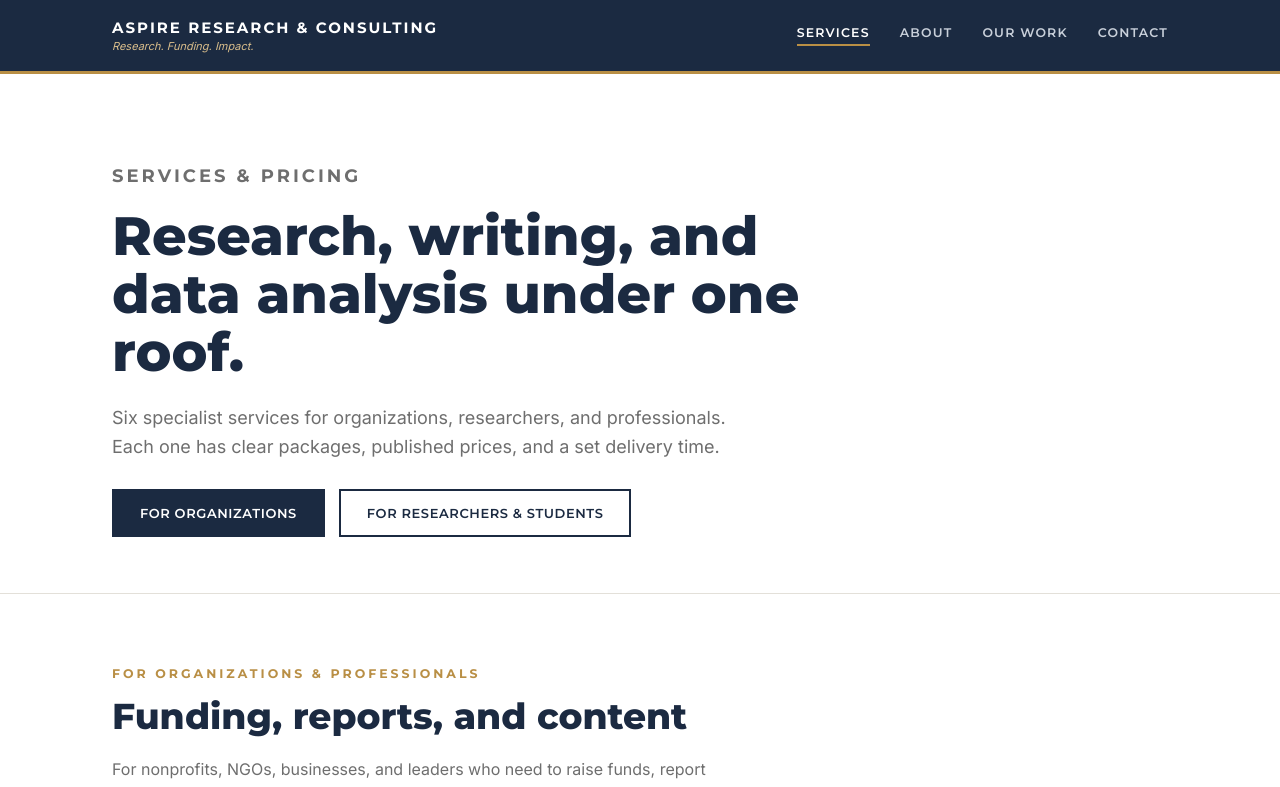
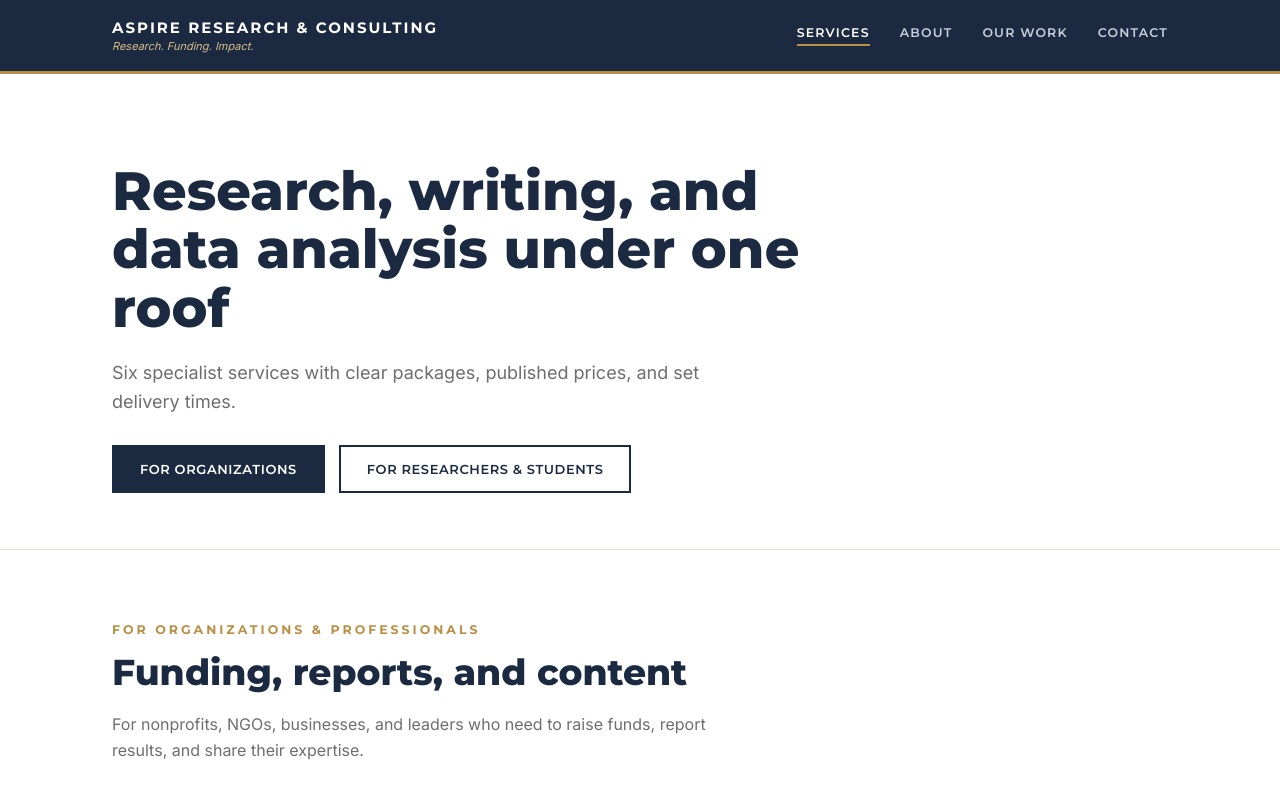
Before and after one commit to mesh0-source/aspire-website, a plain HTML site: page index.html in a window 1280 px wide. Shown: the top 787 px of the page. Drawn offline with Linux system fonts and the light colour scheme.

Commit message:
Add files via upload

```diff
--- a/index.html
+++ b/index.html
@@ -32,19 +32,18 @@
 
 <main id="main">
 
-  <section class="hero">
+  <section class="hero hero-compact">
     <div class="wrap">
-      <p class="eyebrow">Services &amp; Pricing</p>
-      <h1>Research, writing, and data analysis under one roof.</h1>
-      <p>Six specialist services for organizations, researchers, and professionals. Each one has clear packages, published prices, and a set delivery time.</p>
+      <h1>Research, writing, and data analysis under one roof</h1>
+      <p>Six specialist services with clear packages, published prices, and set delivery times.</p>
       <div class="hero-actions">
-        <a class="btn btn-primary" href="#organizations">For Organizations</a>
-        <a class="btn btn-outline" href="#researchers">For Researchers &amp; Students</a>
+        <a class="btn btn-primary btn-sm" href="#organizations">For Organizations</a>
+        <a class="btn btn-outline btn-sm" href="#researchers">For Researchers &amp; Students</a>
       </div>
     </div>
   </section>
 
-  <section class="bordered" id="organizations">
+  <section class="bordered first-section" id="organizations">
     <div class="wrap">
       <p class="section-label">For Organizations &amp; Professionals</p>
       <h2 class="section-title">Funding, reports, and content</h2>
```
